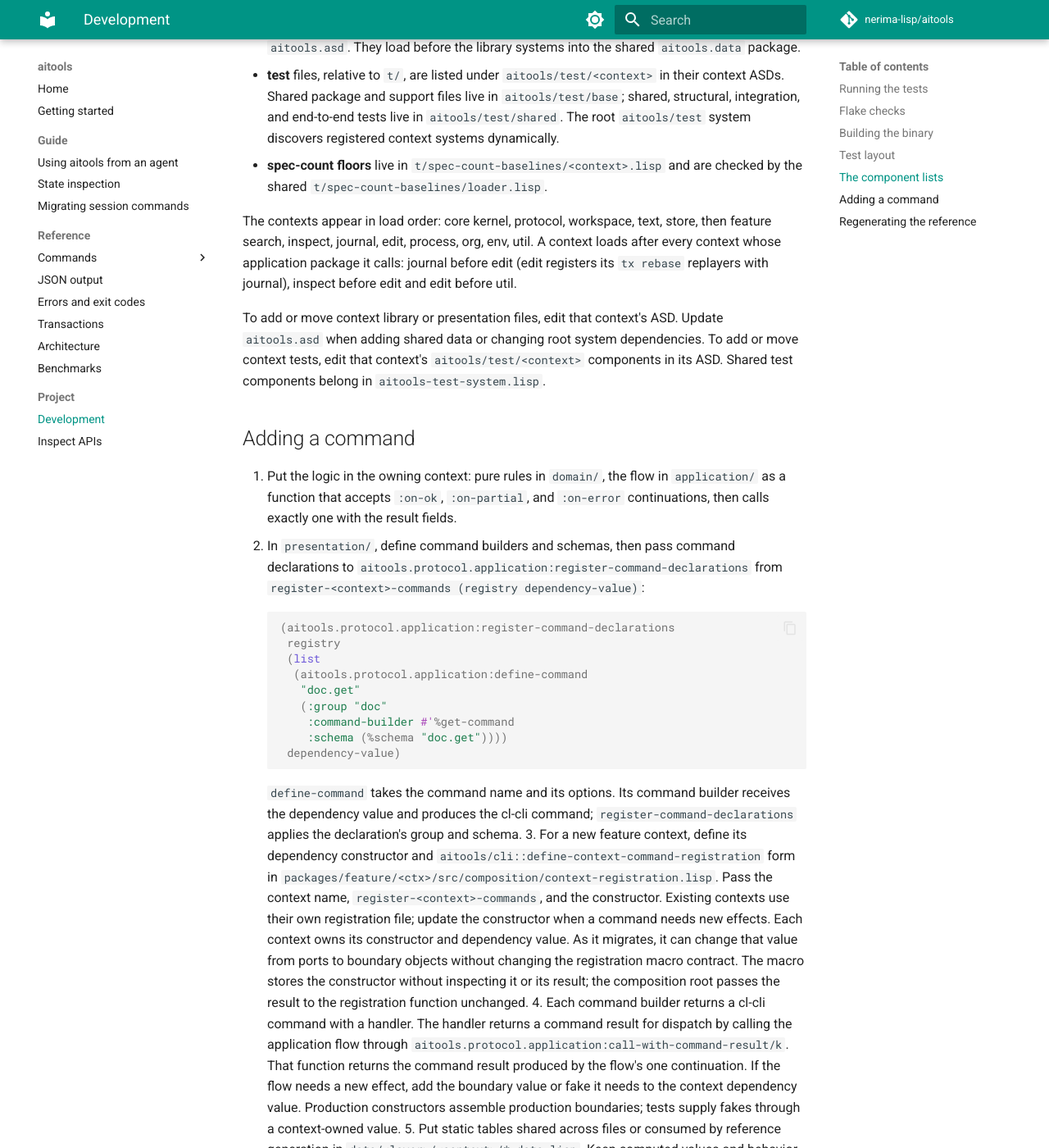
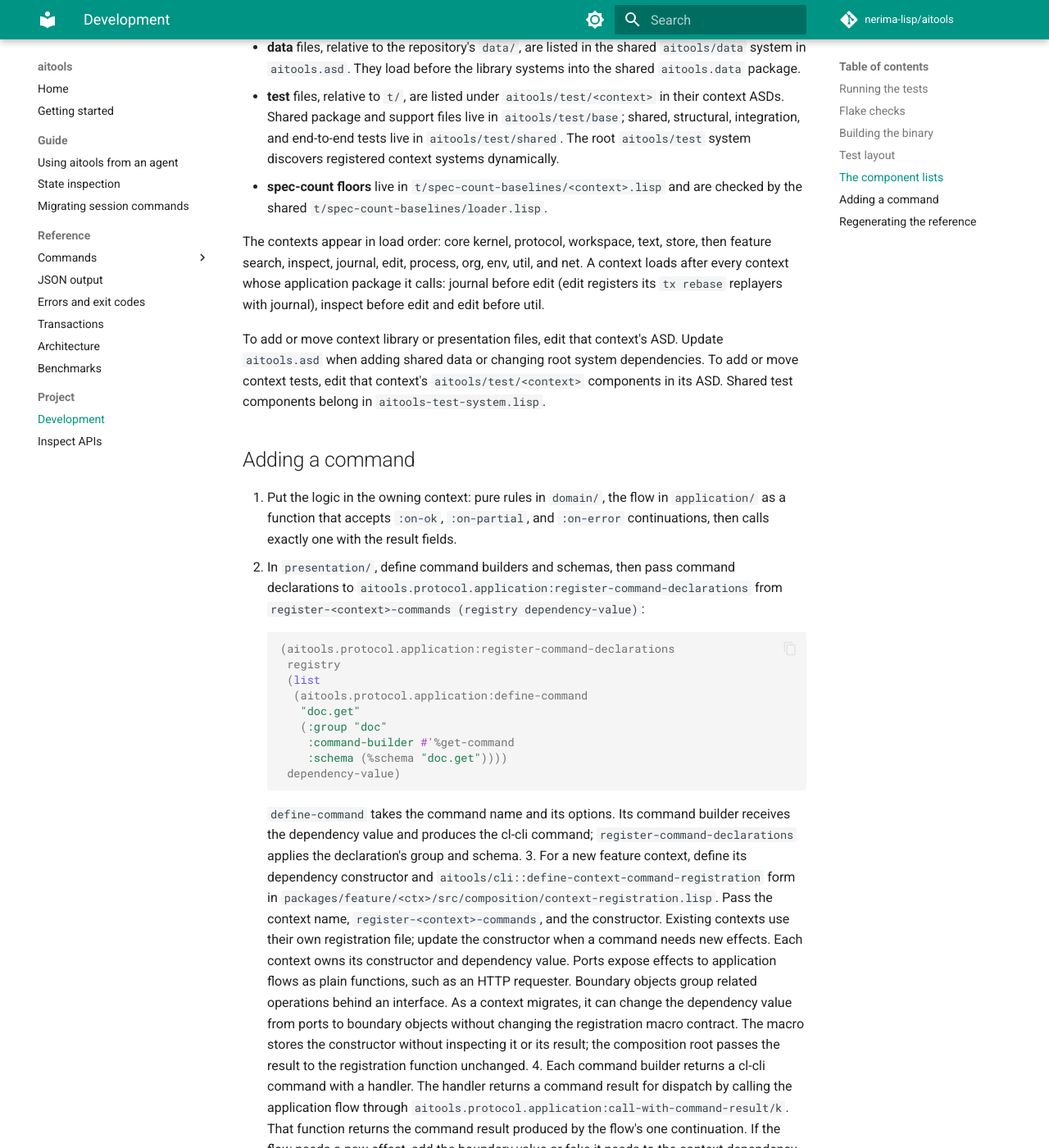
Before and after one commit to nerima-lisp/aitools, an MkDocs documentation site: the page built from docs/src/project/development.md, in a window 1280 px wide and 1400 px high, scrolled down 4219 px. Shown: the whole window at 82% size. Built offline with MkDocs 1.6.1 and Material for MkDocs 9.7.7, drawn with Linux system fonts in a browser that asks for light colours; comment, search, counter and statistics services are not loaded; some of the changed text lies outside the part shown.

Commit message:
docs(net): document network context and IPv6 policy

```diff
--- a/docs/mkdocs.yml
+++ b/docs/mkdocs.yml
@@ -56,6 +56,7 @@ nav:
           - Edit: reference/commands/edit.md
           - Journal: reference/commands/journal.md
           - Process: reference/commands/process.md
+          - Net: reference/commands/net.md
           - Org: reference/commands/org.md
           - Environment: reference/commands/env.md
           - Utilities: reference/commands/util.md
--- a/docs/src/project/development.md
+++ b/docs/src/project/development.md
@@ -139,11 +139,13 @@ nix build                    # -> ./result/bin/aitools
 
 ## Building the binary
 
-`nix build` produces the delivered binary in two SBCL processes
-(`overrideOutputs` in `flake.nix`):
+`nix build` produces the delivered binary in two SBCL processes. The
+`overrideOutputs` definition in `flake.nix` imports
+`nix/delivery-overrides.nix` to set up this build:
 
-1. `aitools-cli-fasls` compiles and loads every fasl of the `aitools/cli`
-   closure through cl-nix-forge's `lispDerivation`, without dumping an image.
+1. `aitools-cli-fasls` compiles and loads every FASL (compiled Lisp file) in
+   the `aitools/cli` closure through cl-nix-forge's `lispDerivation`, without
+   dumping an image.
 2. cl-nix-forge's `mkExecutable` runs `asdf:program-op` on `aitools/cli`
    over that precompiled tree in a fresh process. The fasls carry the same
    normalized store timestamp as their sources, so ASDF loads them without
@@ -199,10 +202,10 @@ files are:
   are checked by the shared `t/spec-count-baselines/loader.lisp`.
 
 The contexts appear in load order: core kernel, protocol, workspace, text,
-store, then feature search, inspect, journal, edit, process, org, env, util.
-A context loads after every context whose application package it calls:
-journal before edit (edit registers its `tx rebase` replayers with journal),
-inspect before edit and edit before util.
+store, then feature search, inspect, journal, edit, process, org, env, util,
+and net. A context loads after every context whose application package it
+calls: journal before edit (edit registers its `tx rebase` replayers with
+journal), inspect before edit and edit before util.
 
 To add or move context library or presentation files, edit that context's ASD.
 Update `aitools.asd` when adding shared data or changing root system
@@ -240,10 +243,12 @@ in `aitools-test-system.lisp`.
    context name, `register-<context>-commands`, and the constructor. Existing
    contexts use their own registration file; update the constructor when a
    command needs new effects. Each context owns its constructor and dependency
-   value. As it migrates, it can change that value from ports to boundary
-   objects without changing the registration macro contract. The macro stores
-   the constructor without inspecting it or its result; the composition root
-   passes the result to the registration function unchanged.
+   value. Ports expose effects to application flows as plain functions, such as
+   an HTTP requester. Boundary objects group related operations behind an
+   interface. As a context migrates, it can change the dependency value from
+   ports to boundary objects without changing the registration macro contract.
+   The macro stores the constructor without inspecting it or its result; the
+   composition root passes the result to the registration function unchanged.
 4. Each command builder returns a cl-cli command with a handler. The handler
    returns a command result for dispatch by calling the application flow through
    `aitools.protocol.application:call-with-command-result/k`. That function
```
Also changed, not shown: other parts of docs/src/project/development.md (+2 -1 lines), docs/src/guide/agents.md (+3 -0 lines), docs/src/guide/session-migration.md (+15 -9 lines), docs/src/reference/commands/index.md (+3 -0 lines), docs/src/reference/commands/net.md (added, +64 -0 lines), docs/src/reference/errors.md (+7 -7 lines).
